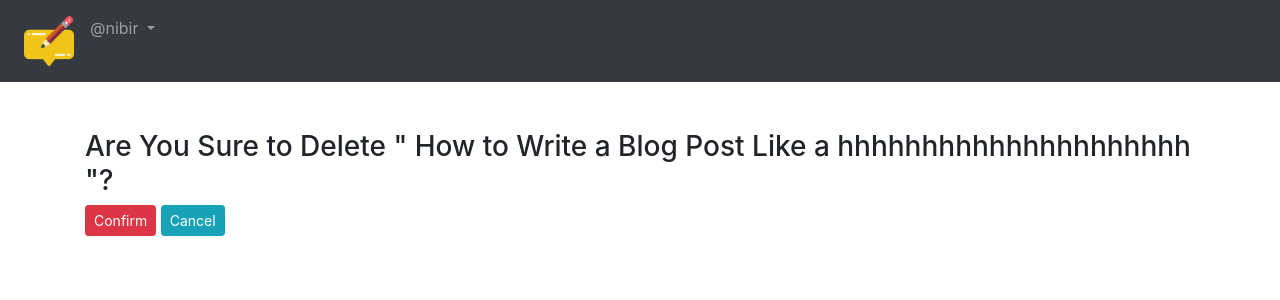
After one commit to mz-nibir/Developing-A-Blog-with-Django, a Django app: page /blog/delete/12/ in a window 1280 px wide. The commit adds this page. Shown: the top 300 px of the page. Run offline with Django 3.2, Linux system fonts and the light colour scheme; a user stored in the database is signed in; data comes from the database, SQL or seed files in the repository; both versions use the stored data as it was after the commit; some libraries are stand-ins or nearby versions.

Commit message:
delete btn added to the blog

```diff
--- a/My_Blog_Project/App_Blog/urls.py
+++ b/My_Blog_Project/App_Blog/urls.py
@@ -11,6 +11,8 @@ path('liked/<pk>/', views.liked, name='liked_post'),
 path('unliked/<pk>/', views.unliked, name='unliked_post'),
 path('my-blogs/', views.Myblogs.as_view(), name='my_blogs'),
 path('edit/<pk>/', views.UpdateBlog.as_view(), name='edit_blog'),
+path('delete/<pk>/', views.DeleteBlog.as_view(), name='delete_blog'),
+
 
 
 ]
--- a/My_Blog_Project/App_Blog/views.py
+++ b/My_Blog_Project/App_Blog/views.py
@@ -100,3 +100,9 @@ class UpdateBlog(LoginRequiredMixin, UpdateView):
     # obviously we have to define success url...jodi success update na hoy tahole kothay niye jabe
     def get_success_url(self, **kwargs):
         return reverse_lazy('App_Blog:blog_details', kwargs={'slug':self.object.slug})
+
+class DeleteBlog(LoginRequiredMixin, DeleteView):
+    model = Blog
+    template_name = 'App_Blog/delete_blog.html'
+
+    success_url = reverse_lazy('App_Blog:blog_list')
--- /dev/null
+++ b/My_Blog_Project/templates/App_Blog/delete_blog.html
@@ -0,0 +1,18 @@
+{% extends 'base.html' %}
+
+{% block title_block %} {{user}} {% endblock %}
+
+{% block body_block %}
+
+<h3>Are You Sure to Delete " {{blog.blog_title}} "?</h3>
+<form method="POST">
+  {% csrf_token %}
+
+  <button type="submit" name="button" class="btn btn-danger btn-sm">Confirm</button>
+
+  <a href="{% url 'App_Blog:my_blogs' %}" class="btn btn-info btn-sm">Cancel</a>
+
+</form>
+
+
+{% endblock %}
--- a/My_Blog_Project/templates/App_Blog/my_blogs.html
+++ b/My_Blog_Project/templates/App_Blog/my_blogs.html
@@ -23,6 +23,10 @@
 </div>
 <!-- blog.pk---present blog er pk -->
 <a href="{% url 'App_Blog:edit_blog' pk=blog.pk %}">Edit</a>
+
+<a href="{% url 'App_Blog:delete_blog' pk=blog.pk %}">Delete</a>
+
+
 <hr>
 {% endfor %}
 
```
Also changed, not shown: My_Blog_Project/db.sqlite3, My_Blog_Project/media/blog_images/I-love-blogers-760x400.jpg (deleted), My_Blog_Project/media/blog_images/blog_list_html.png (added), My_Blog_Project/media/blog_images/urls.png (added).
